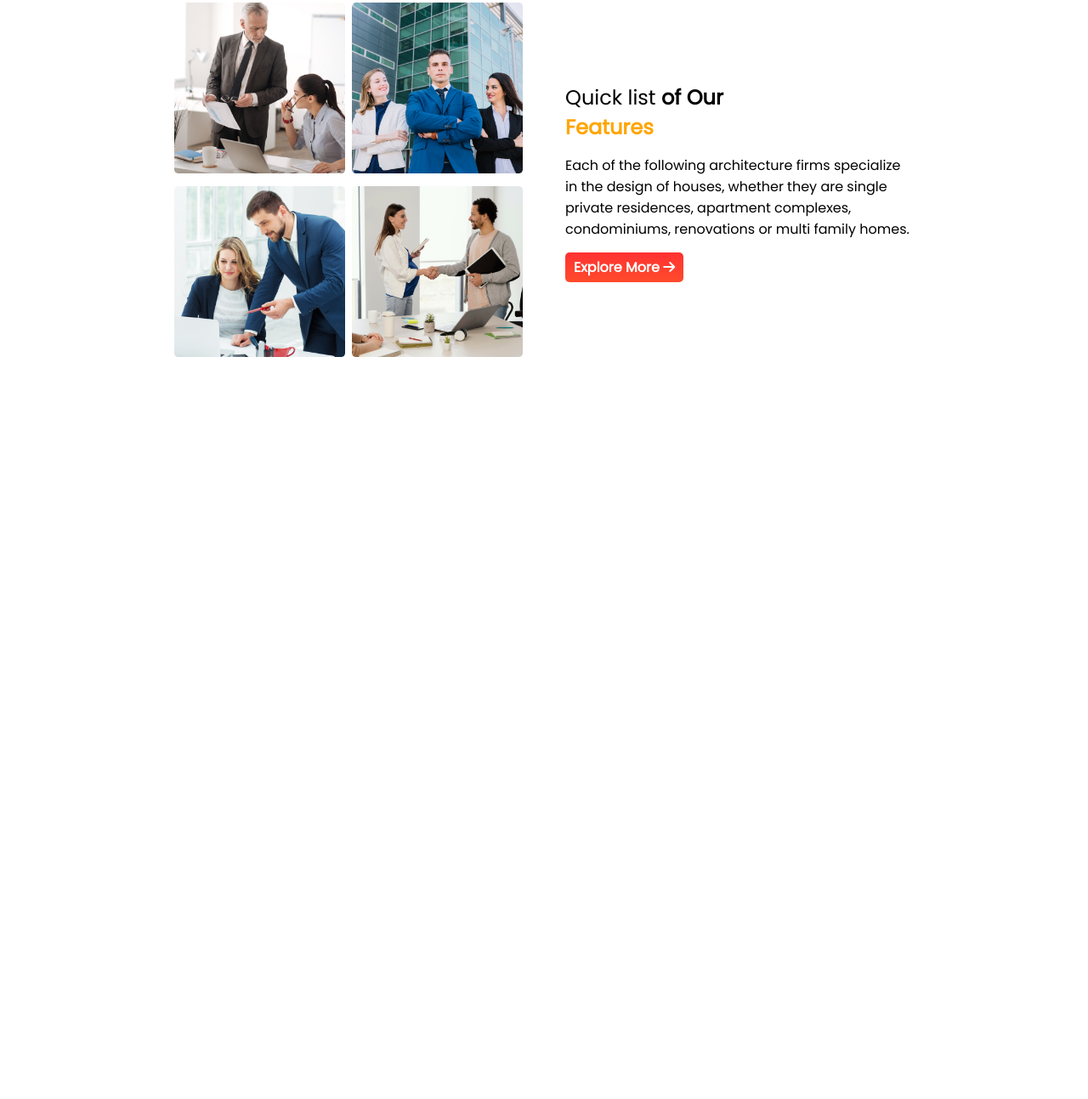
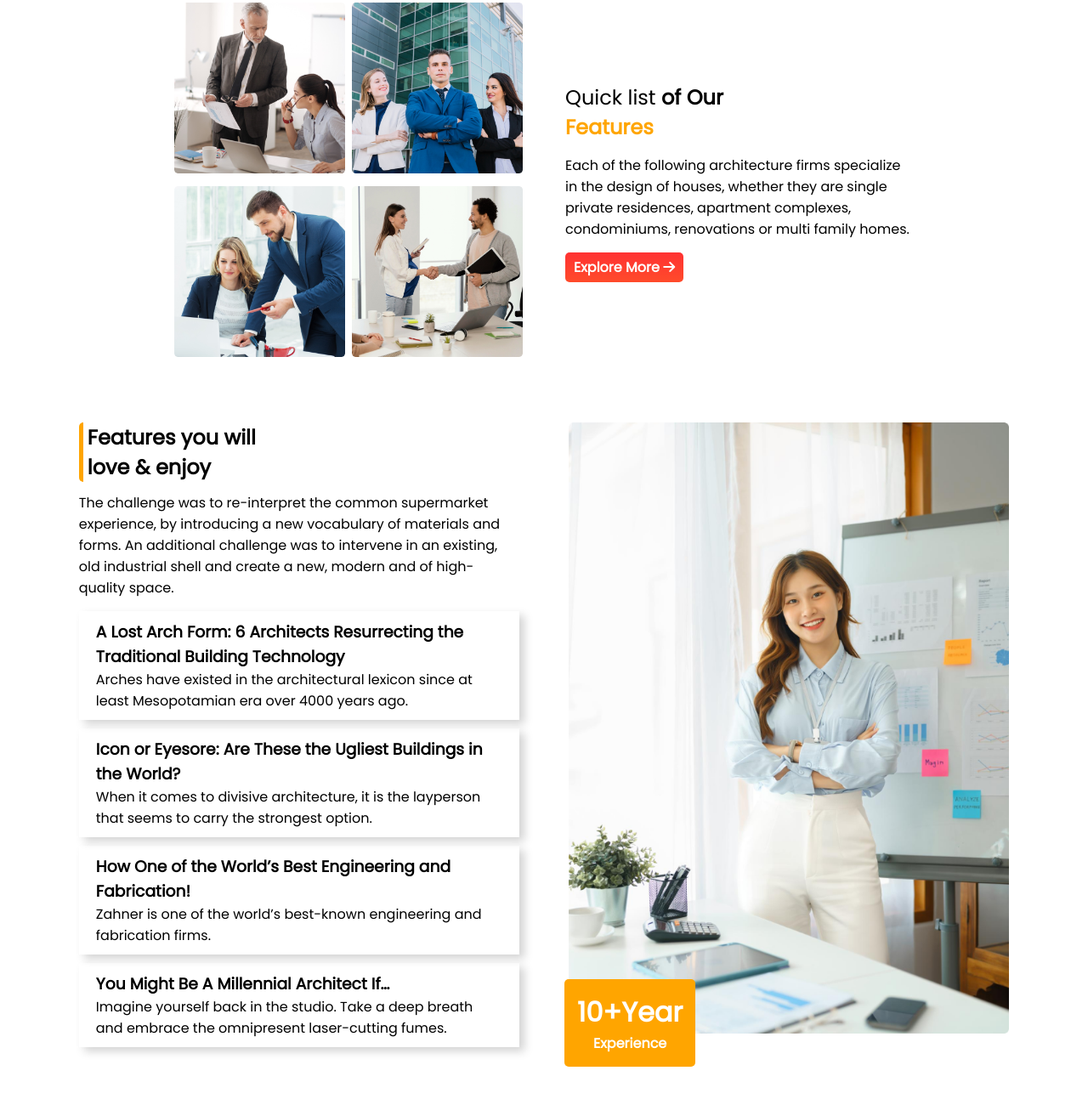
Before and after one commit to MasukBD/build-safer-nation, a plain HTML site: page index.html in a window 1280 px wide. Shown: the part 1027-2320 px from the top of the page at 85% size. Before the commit the page ends 1504 px from the top, so only its background shows below. Drawn offline with Linux system fonts and the light colour scheme.

Commit message:
architect section added

```diff
--- a/index.html
+++ b/index.html
@@ -48,6 +48,7 @@
         </div>
     </header>
     <!-- header section finished -->
+    <main>
         <!-- our feature section start  -->
         <section class="features">
             <div class="feature-images half-width">
@@ -60,12 +61,57 @@
                 <h2 class="feature-title">Quick list <span id="our">of Our</span> <br><span class="orange-color">
                         Features</span>
                 </h2>
-            <p class="feture-description">Each of the following architecture firms specialize in the design of houses,
+                <p class="feture-description">Each of the following architecture firms specialize in the design of
+                    houses,
                     whether they are single private residences, apartment complexes, condominiums, renovations or multi
                     family homes.</p>
                 <button class="primary-btn"><a href="">Explore More <i class="fa-solid fa-arrow-right"></i></a></button>
             </div>
         </section>
+        <!-- feature section ends here  -->
+        <!-- More features, Architect and activies starts here -->
+        <section class="container">
+            <div class="architect">
+                <div class="architect-details architect-width">
+                    <h2 class="architect-title">Features you will <br> <span>love & enjoy</span>
+                    </h2>
+                    <p class="architect-description">The challenge was to re-interpret the common supermarket
+                        experience, by
+                        introducing a new vocabulary
+                        of materials and forms. An additional challenge was to intervene in an existing, old industrial
+                        shell and create a new, modern and of high-quality space.</p>
+                    <div class="architect-demo">
+                        <h3>A Lost Arch Form: 6 Architects Resurrecting the Traditional Building Technology</h3>
+                        <p>Arches have existed in the architectural lexicon since at least Mesopotamian era over 4000
+                            years
+                            ago.</p>
+                    </div>
+                    <div class="architect-demo">
+                        <h3>Icon or Eyesore: Are These the Ugliest Buildings in the World?</h3>
+                        <p>When it comes to divisive architecture, it is the layperson that seems to carry the strongest
+                            option.</p>
+                    </div>
+                    <div class="architect-demo">
+                        <h3>How One of the World’s Best Engineering and Fabrication!</h3>
+                        <p>Zahner is one of the world’s best-known engineering and fabrication firms.</p>
+                    </div>
+                    <div class="architect-demo">
+                        <h3>You Might Be A Millennial Architect If…</h3>
+                        <p>Imagine yourself back in the studio. Take a deep breath and embrace the omnipresent
+                            laser-cutting
+                            fumes.</p>
+                    </div>
+                </div>
+                <div class="architect-image architect-width">
+                    <img src="images/architect.png" alt="">
+                </div>
+            </div>
+            <button class="experience-btn">10+Year
+                <span id="experience">Experience</span></button>
+        </section>
+        <!-- More features, Architect and activies Ends here -->
+
+    </main>
 </body>
 
 </html>
--- a/styles/style.css
+++ b/styles/style.css
@@ -125,6 +125,57 @@ header {
     margin: 15px 0;
 }
 
+/* More feature and Architect section styles */
+.architect {
+    display: flex;
+    justify-content: space-around;
+}
+
+.architect-width {
+    width: 45%;
+}
+
+.architect-title {
+    font-weight: 900;
+    border-left: 5px solid orange;
+    border-radius: 5px;
+    padding-left: 5px;
+    margin-bottom: 12px;
+}
+
+.architect-image img {
+    width: 100%;
+}
+
+.architect-description {
+    margin-bottom: 15px;
+}
+
+.architect-demo {
+    padding: 10px 20px;
+    box-shadow: 6px 5px 10px lightgray;
+    margin-top: 10px;
+}
+
+.experience-btn {
+    text-align: center;
+    position: relative;
+    left: 600px;
+    bottom: 80px;
+    padding: 15px;
+    background-color: orange;
+    font-size: 2em;
+    border: none;
+    border-radius: 5px;
+    color: white;
+    font-weight: 900;
+}
+
+#experience {
+    font-size: 16px;
+    display: block;
+}
+
 /* Media quary for Mobile Devices */
 
 @media only screen and (max-width: 576px) {
@@ -165,4 +216,18 @@ header {
         grid-template-columns: repeat(1, 1fr);
 
     }
+
+    /* More feature and Architect section style here  */
+    .architect {
+        flex-direction: column;
+    }
+
+    .architect-width {
+        width: 100%;
+        margin-top: 15px;
+    }
+
+    .experience-btn {
+        left: 60px;
+    }
 }
```
Lines whose indentation alone changed are shown as unchanged.
